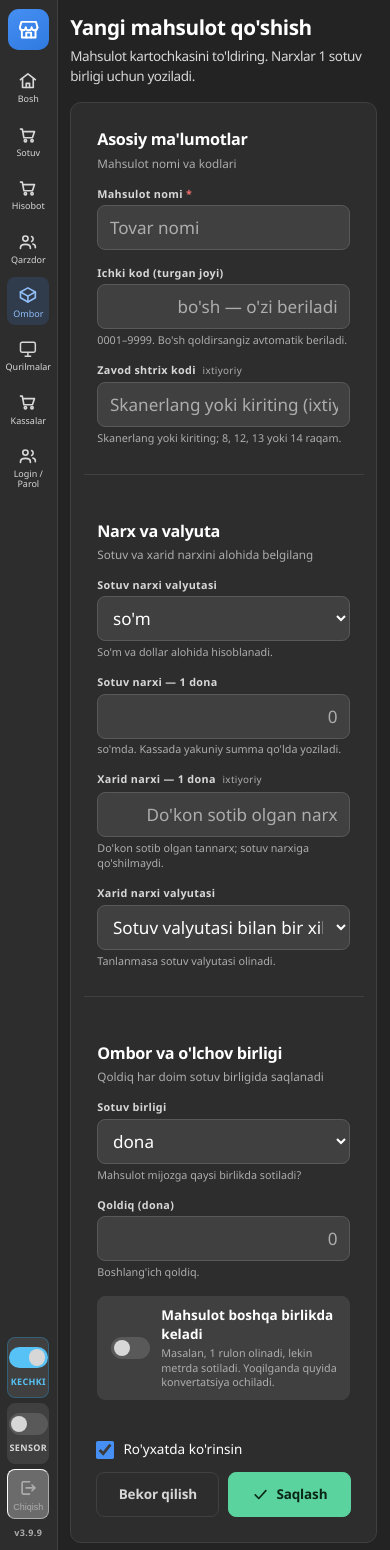
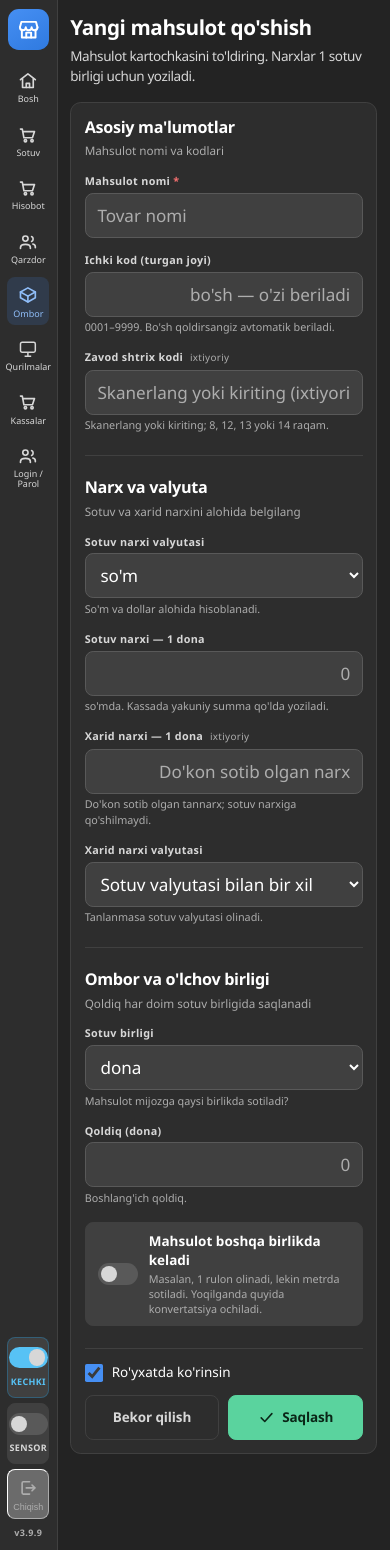
Before and after one commit to OSSWebDeveloper/ulugbek_xozmag, a Django app: page /ombor/yangi/ in a window 390 px wide. Run offline with Django 5.2, Linux system fonts and the light colour scheme; the visitor is signed in with stand-in values (Sample User, id 1).

Commit message:
Remove separate section cards and style single form separators

```diff
--- a/static/css/mahsulot-forma.css
+++ b/static/css/mahsulot-forma.css
@@ -2,10 +2,10 @@
 .mahsulot-sahifa { max-width: 920px; }
 .mahsulot-sarlavha { display:flex; justify-content:space-between; align-items:center; gap:16px; flex-wrap:wrap; margin-bottom:18px; }
 .mahsulot-sarlavha .kichik { margin-top:6px; line-height:1.45; }
-.mahsulot-forma { display:flex; flex-direction:column; gap:16px; }
-.mahsulot-bolim { padding:20px; }
+.mahsulot-forma { display:flex; flex-direction:column; gap:0; padding:20px; }
+.mahsulot-bolim { padding:0; border:0; background:transparent; box-shadow:none; }
 .mahsulot-bolim-bosh { margin-bottom:12px; }
-.mahsulot-ajratgich { border:0; border-top:1px solid var(--chegara); height:0; margin:0 0 20px; }
+.mahsulot-ajratgich { display:block; width:100%; border:0; border-top:1px solid var(--chegara); height:0; margin:24px 0; }
 .mahsulot-bolim h2 { margin:0; font-size:18px; line-height:1.3; font-weight:700; color:var(--matn-rang); }
 .mahsulot-bolim-bosh p { margin:5px 0 0; color:var(--matn-3); font-size:13px; }
 .mahsulot-bolim .forma-setka { gap:16px; }
@@ -20,14 +20,14 @@
 .mahsulot-farq strong { color:var(--matn-rang); font-size:17px; font-variant-numeric:tabular-nums; }
 .mahsulot-farq small { flex-basis:100%; color:var(--matn-3); line-height:1.45; }
 .mahsulot-farq.manfiy strong { color:var(--xato); }
-.mahsulot-amallar { display:flex; flex-wrap:wrap; align-items:center; justify-content:space-between; gap:14px; padding:15px 20px; }
+.mahsulot-amallar { display:flex; flex-wrap:wrap; align-items:center; justify-content:space-between; gap:14px; padding:18px 0 0; margin-top:24px; border-top:1px solid var(--chegara); }
 .mahsulot-amallar .forma-tugmalar { display:flex; flex-wrap:wrap; gap:10px; }
 .mahsulot-amallar .faol-belgi { margin:0; }
 @media(max-width:684px) {
-  .mahsulot-bolim { padding:15px; }
+  .mahsulot-forma { padding:15px; }
   .mahsulot-bolim-bosh { margin-bottom:16px; }
   .mahsulot-ikki { padding:12px; }
-  .mahsulot-amallar { padding:14px; }
+  .mahsulot-amallar { padding:16px 0 0; }
   .mahsulot-amallar .forma-tugmalar { width:100%; display:grid; grid-template-columns:1fr 1fr; }
   .mahsulot-amallar .forma-tugmalar > * { text-align:center; justify-content:center; }
 }
```
